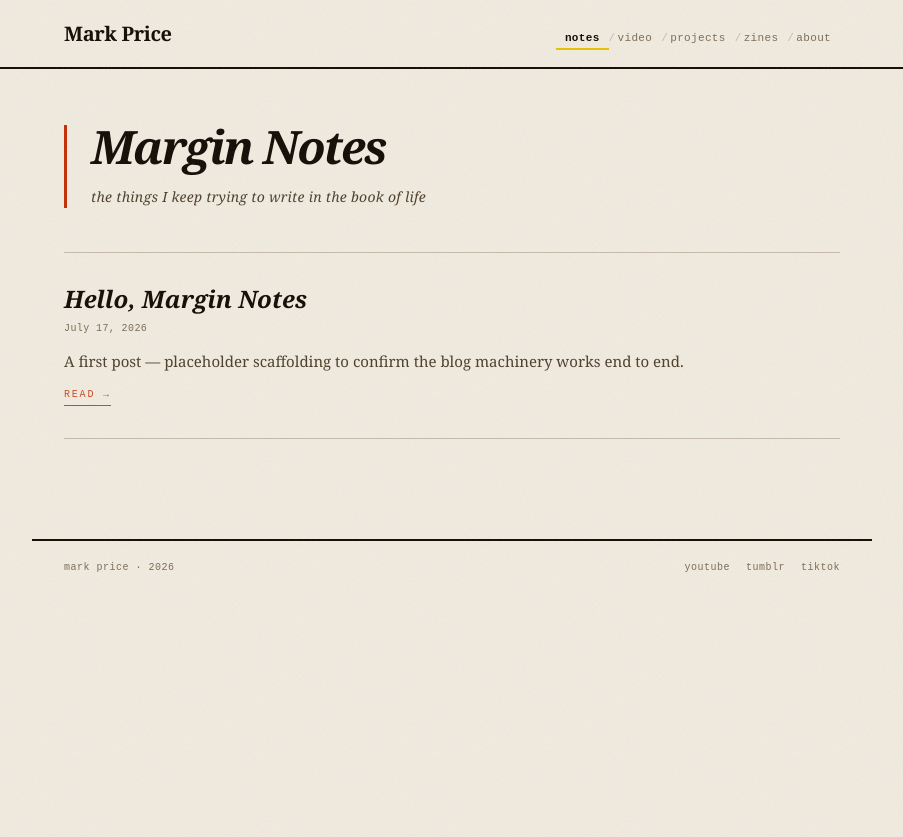
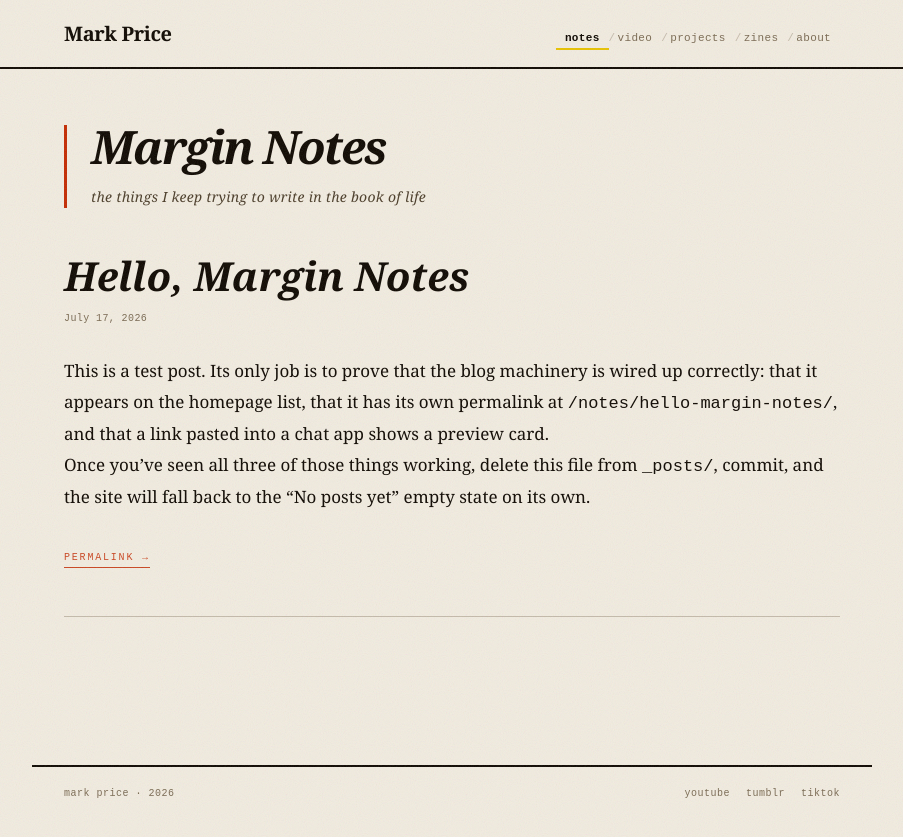
Before and after one commit to markzprice/markzprice.github.io, a Jekyll site: the page built from index.html, in a window 1280 px wide. Shown: the top 837 px of the page, without its empty margins (188-1091 px from the left). Built offline with Jekyll 4.4.1, drawn with Linux system fonts in a browser that asks for light colours; the list of posts is cut into pages by our own code.

Commit message:
Homepage: full-post river with 5-per-page pagination
index.html renders each post in full inline (image + YouTube embed + body) instead of a title/excerpt/Read-more card, so video posts play without a click-through. _config.yml enables jekyll-paginate (5 per page, newer/older arrows).

```diff
--- a/_config.yml
+++ b/_config.yml
@@ -21,6 +21,16 @@ permalink: /notes/:title/
 # /assets/images/, ideally ~1200x630, then uncomment the line below.
 # og_default_image: /assets/images/og-default.jpg
 
+# Homepage feed pagination: show 5 full posts per page with newer/older
+# arrows. Uses jekyll-paginate v1 (on GitHub Pages' allowed-plugins list).
+# Page 1 is /, page 2 is /page2/, and so on. The loop in index.html reads
+# paginator.posts — it will NOT work if this plugin is disabled.
+paginate: 5
+paginate_path: "/page:num/"
+
+plugins:
+  - jekyll-paginate
+
 # Everything in _posts/ gets the "post" layout automatically.
 # Mark should never need to type a layout name in front matter.
 defaults:
--- a/index.html
+++ b/index.html
@@ -13,24 +13,88 @@ description: mark price — the things I keep trying to write in the book of lif
   </div>
 
   {%- comment -%}
-    Post loop. If _posts/ is empty, the {% else %} branch renders the
-    original empty-state div so the page still looks deliberate.
+    Homepage "river": full posts inline, 5 per page (paginate: 5 in _config.yml),
+    with newer/older arrows. Pagination is jekyll-paginate v1 (GitHub Pages
+    supported) — page 1 is /, page 2 is /page2/, etc. Every page is static HTML
+    with its own shareable URL; no JavaScript is involved.
 
-    excerpt is stripped of HTML and truncated because Jekyll's automatic
-    excerpt is raw HTML from the first paragraph — good enough for a card
-    but never appropriate to render verbatim.
+    Each post renders its image and/or YouTube embed exactly the way the
+    permalink page (_layouts/post.html) does, then the full body (post.content),
+    so a video post plays right here with no click-through. The title still
+    links to the permalink for direct sharing.
+
+    style.css is NOT touched — layout styles are inlined here, matching the
+    pattern already used in _layouts/post.html and _includes/youtube.html.
+
+    The loop reads paginator.posts. If _posts/ is empty, the {% else %} branch
+    renders the deliberate empty-state so the page never looks broken.
   {%- endcomment -%}
-  <div class="post-list" id="post-list">
-    {% for post in site.posts %}
-      <div class="post-item">
-        <h2 class="post-title"><a href="{{ post.url | relative_url }}">{{ post.title }}</a></h2>
-        <div class="post-meta">{{ post.date | date: "%B %-d, %Y" }}</div>
-        <p class="post-excerpt">{% if post.description %}{{ post.description }}{% else %}{{ post.excerpt | strip_html | normalize_whitespace | truncate: 220 }}{% endif %}</p>
-        <a href="{{ post.url | relative_url }}" class="post-read-more">Read →</a>
-      </div>
+
+  <div class="post-river" id="post-list">
+    {% for post in paginator.posts %}
+      <article class="post-river-item" style="padding-bottom: 48px; margin-bottom: 48px; border-bottom: 1px solid var(--ink-rule);">
+
+        <header>
+          <h2 class="post-title" style="font-size: clamp(26px, 4vw, 40px); margin-bottom: 10px;">
+            <a href="{{ post.url | relative_url }}">{{ post.title }}</a>
+          </h2>
+          <div class="post-meta">{{ post.date | date: "%B %-d, %Y" }}</div>
+        </header>
+
+        {%- if post.image -%}
+        <div class="post-single-image" style="margin: 28px 0;">
+          <img src="{{ post.image | relative_url }}" alt="{{ post.image_alt | default: post.title | xml_escape }}">
+        </div>
+        {%- endif -%}
+
+        {%- if post.youtube -%}
+        {% include youtube.html url=post.youtube %}
+        {%- endif -%}
+
+        <div class="post-body" style="font-size: 17px; line-height: 1.8; color: var(--ink); margin-top: 28px;">
+          {{ post.content }}
+        </div>
+
+        <div style="margin-top: 24px;">
+          <a href="{{ post.url | relative_url }}" class="post-read-more">permalink →</a>
+        </div>
+
+      </article>
     {% else %}
       <div class="empty-state">No posts yet. Check back soon.</div>
     {% endfor %}
   </div>
 
+  {%- comment -%}
+    Newer/older arrows. jekyll-paginate lists newest posts on page 1, so
+    previous_page moves toward the newer set and next_page toward the older set.
+    Shown only when there is more than one page; the inactive side stays visible
+    but dimmed so the control never shifts position.
+  {%- endcomment -%}
+  {% if paginator.total_pages > 1 %}
+  <nav class="post-pagination" aria-label="Post pages" style="display: flex; align-items: center; justify-content: space-between; gap: 16px; margin-top: 8px; padding-top: 24px; border-top: 1px solid var(--ink-rule);">
+
+    <div style="flex: 1; text-align: left;">
+      {% if paginator.previous_page %}
+        <a href="{{ paginator.previous_page_path | relative_url }}" class="post-read-more">← newer</a>
+      {% else %}
+        <span class="post-read-more" style="opacity: 0.3; pointer-events: none;">← newer</span>
+      {% endif %}
+    </div>
+
+    <div class="post-meta" style="flex: 0 0 auto; text-align: center;">
+      page {{ paginator.page }} of {{ paginator.total_pages }}
+    </div>
+
+    <div style="flex: 1; text-align: right;">
+      {% if paginator.next_page %}
+        <a href="{{ paginator.next_page_path | relative_url }}" class="post-read-more">older →</a>
+      {% else %}
+        <span class="post-read-more" style="opacity: 0.3; pointer-events: none;">older →</span>
+      {% endif %}
+    </div>
+
+  </nav>
+  {% endif %}
+
 </main>
```
